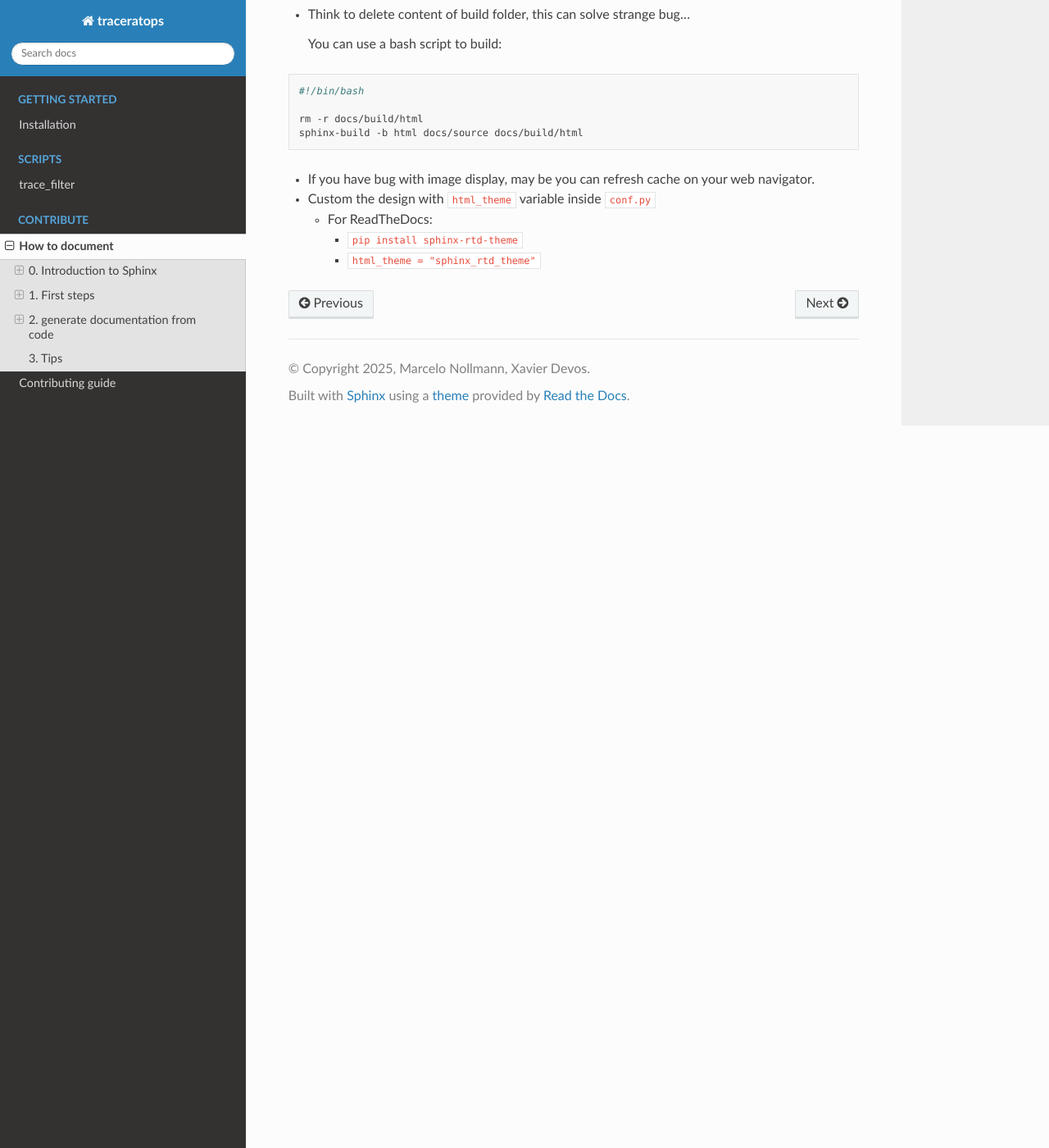
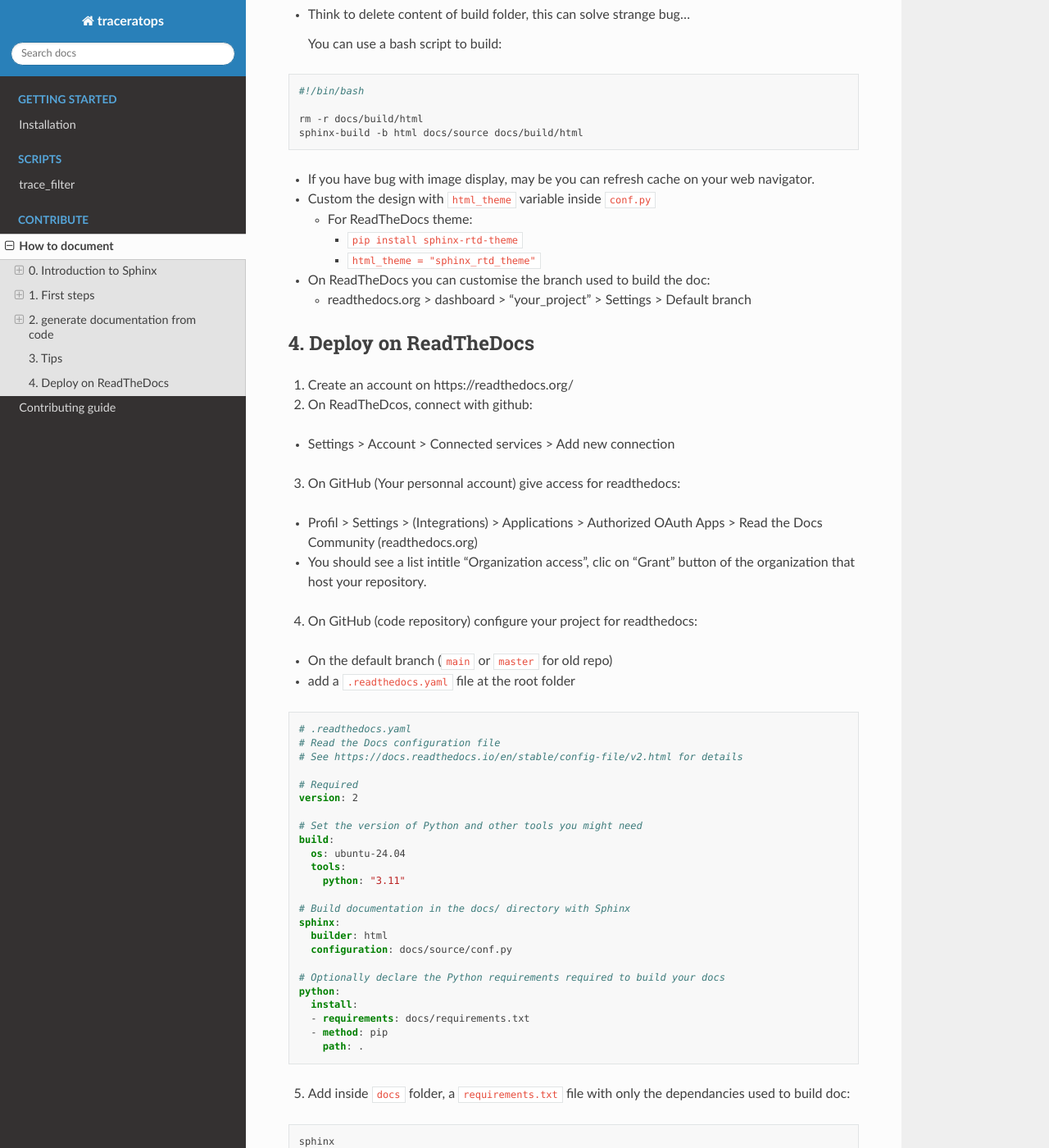
Before and after one commit to pyHi-M/traceratops, a Sphinx documentation site: the page built from docs/source/contribute/how_to_document.md, in a window 1280 px wide and 1400 px high, scrolled down 4013 px. Shown: the whole window at 82% size. Built offline with Sphinx 7.4.7 and the Read the Docs theme 3.1.0, drawn with Linux system fonts in a browser that asks for light colours; some of the changed text lies outside the part shown.

Commit message:
doc(RTD): Explain how to deploy doc on readthedocs

````diff
--- a/docs/source/contribute/how_to_document.md
+++ b/docs/source/contribute/how_to_document.md
@@ -213,6 +213,85 @@ sphinx-build -b html docs/source docs/build/html
 - If you have bug with image display, may be you can refresh cache on your web navigator.
 
 - Custom the design with `html_theme` variable inside `conf.py`
-  - For ReadTheDocs:
+  - For ReadTheDocs theme:
     - `pip install sphinx-rtd-theme`
     - `html_theme = "sphinx_rtd_theme"`
+
+- On ReadTheDocs you can customise the branch used to build the doc:
+  - readthedocs.org > dashboard > "your_project" > Settings > Default branch
+
+## 4. Deploy on ReadTheDocs
+
+1. Create an account on https://readthedocs.org/
+
+2. On ReadTheDcos, connect with github:
+  - Settings > Account > Connected services > Add new connection
+
+3. On GitHub (Your personnal account) give access for readthedocs:
+  - Profil > Settings > (Integrations) > Applications > Authorized OAuth Apps > Read the Docs Community (readthedocs.org)
+  - You should see a list intitle "Organization access", clic on "Grant" button of the organization that host your repository.
+
+4. On GitHub (code repository) configure your project for readthedocs:
+  - On the default branch (`main` or `master` for old repo)
+  - add a `.readthedocs.yaml` file at the root folder
+  ```yaml
+  # .readthedocs.yaml
+  # Read the Docs configuration file
+  # See https://docs.readthedocs.io/en/stable/config-file/v2.html for details
+
+  # Required
+  version: 2
+
+  # Set the version of Python and other tools you might need
+  build:
+    os: ubuntu-24.04
+    tools:
+      python: "3.11"
+
+  # Build documentation in the docs/ directory with Sphinx
+  sphinx:
+    builder: html
+    configuration: docs/source/conf.py
+
+  # Optionally declare the Python requirements required to build your docs
+  python:
+    install:
+    - requirements: docs/requirements.txt
+    - method: pip
+      path: .
+  ```
+
+5. Add inside `docs` folder, a `requirements.txt` file with only the dependancies used to build doc:
+  ```text
+  sphinx
+  numpydoc
+  sphinx-rtd-theme
+  myst-parser
+  sphinx-argparse
+  ```
+
+6. inside the doc `conf.py` file, mock the code dependancies:
+
+  *If you generate documentation via `sphinx-apidoc` or `sphinx-argparse`, the code will be compiled in order to extract the useful information for the doc in the code. The mock system, thanks to the `autodoc_mock_imports` variable, allows you to ignore external import instructions in the code when building the documentation.*
+
+  ```python
+  #...
+  import os
+  import sys
+
+  autodoc_mock_imports = [
+      "numpy",
+      "matplotlib",
+      "pandas",
+      "astropy",
+      "tqdm",
+  ]
+
+  sys.path.insert(0, os.path.abspath("../../traceratops/"))
+  #...
+  ```
+
+  7. Go back to your [ReadTheDocs dashboard](https://app.readthedocs.org/dashboard/):
+
+  - "Add project"
+  - Follow instruction, use "Configure manually" if your repo isn't find automatically.
````
